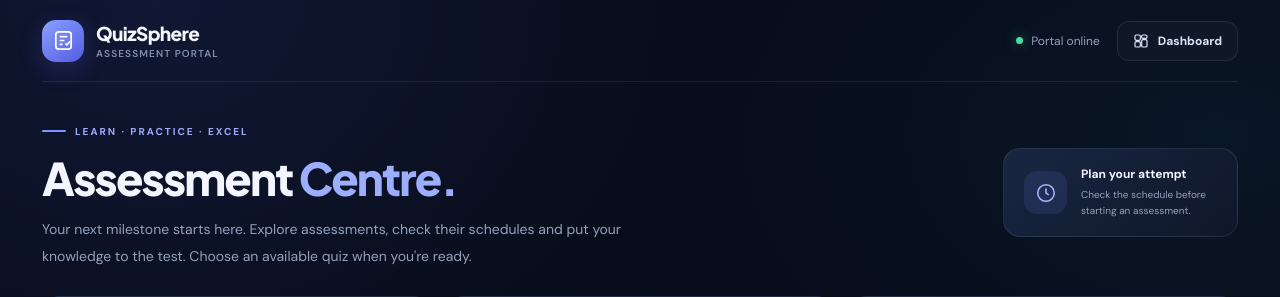
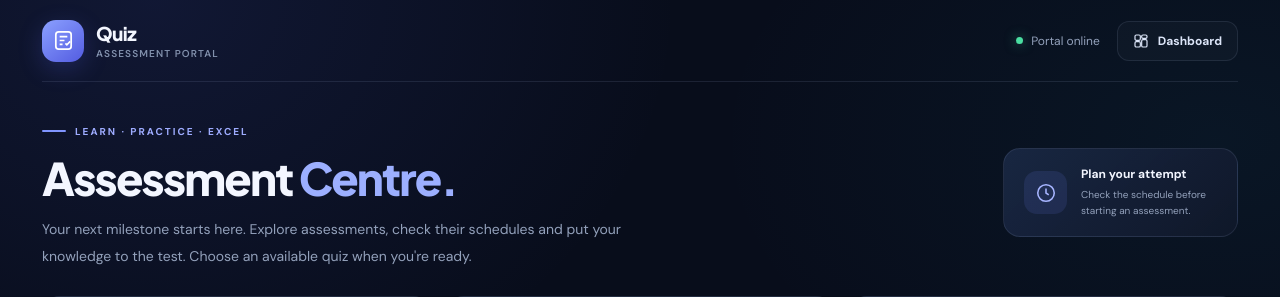
Before and after one commit to AdityaSingh0005/AI-QUIZ-ASSESSMENT-GPT-SYSTEM, a Flask app: template templates/available_quizzes.html in a window 1280 px wide. Shown: the top 297 px of the page. Run offline with Flask 3, Linux system fonts and the light colour scheme; the template is opened without the code that fills it, so the values that code supplies are empty; some libraries are stand-ins or nearby versions.

Commit message:
Update branding from QuizSphere to Quiz

```diff
--- a/templates/available_quizzes.html
+++ b/templates/available_quizzes.html
@@ -942,7 +942,7 @@
             </svg>
         </span>
         <span>
-            QuizSphere
+            Quiz
             <span class="brand-sub">Assessment portal</span>
         </span>
     </a>
```
